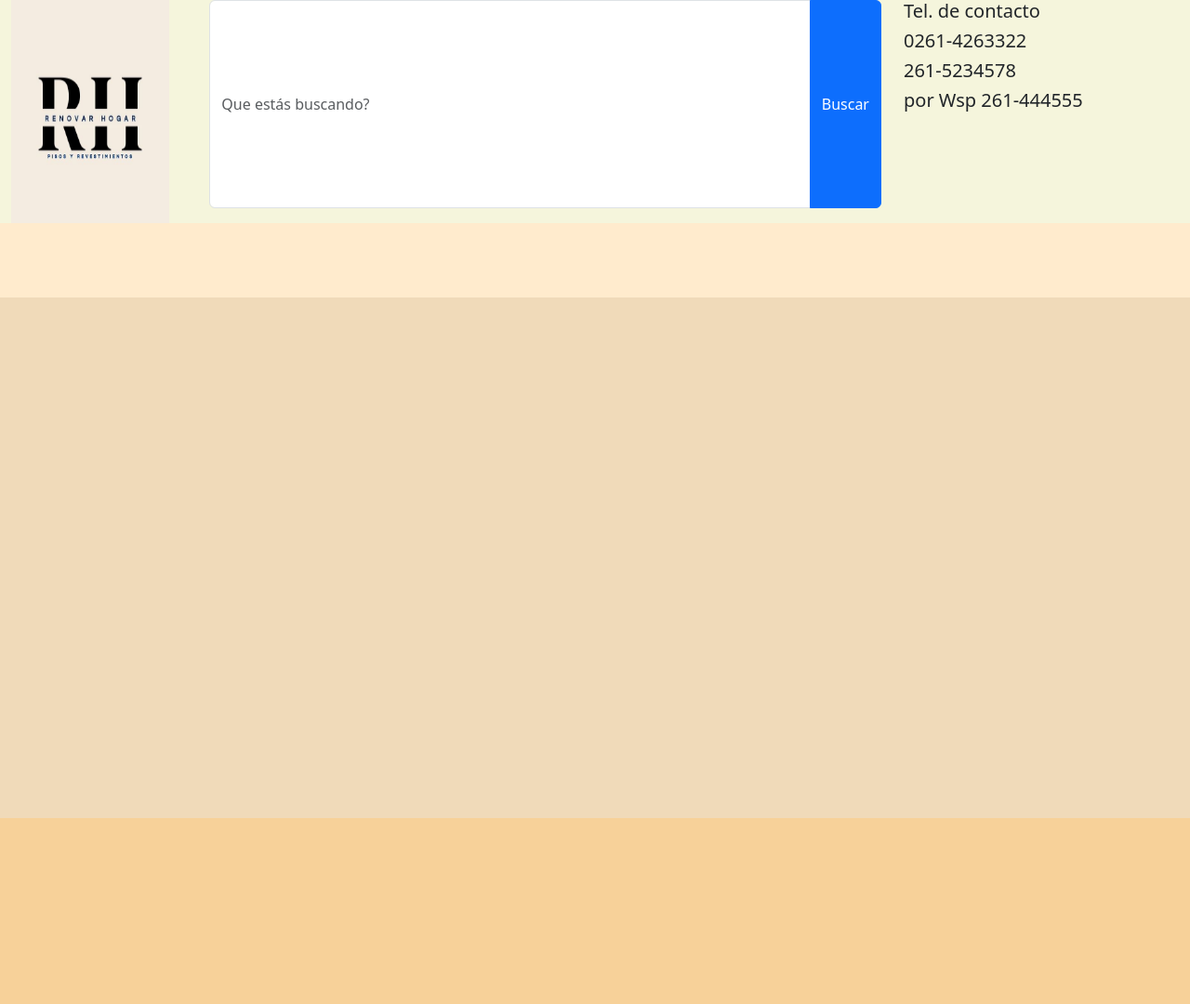
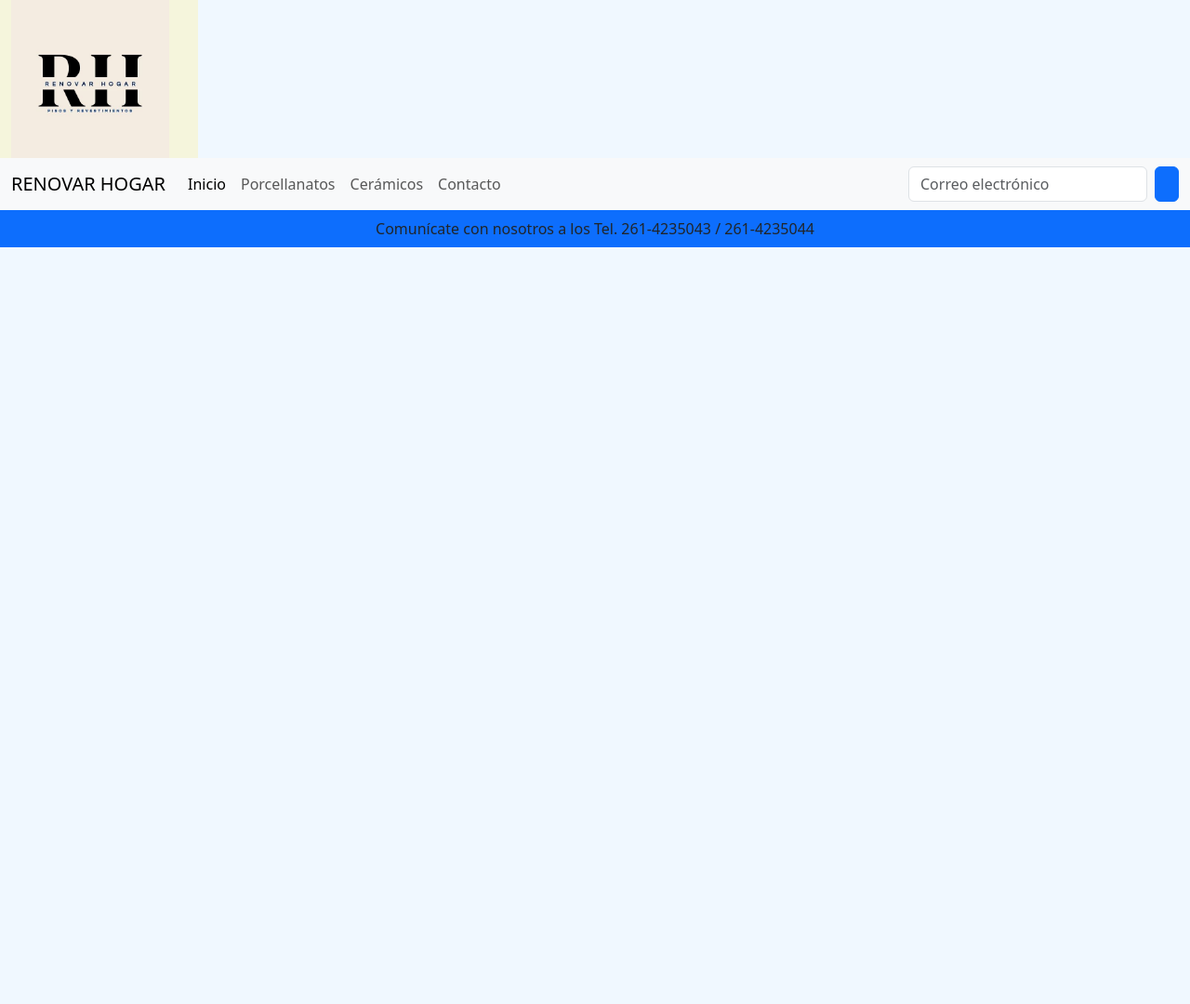
Before and after one commit to O-Caballero24/repositorio2daPreEntrega, a plain HTML site: page proyecto_2da_pre_entrega_Caballero_Orlando/index.html in a window 1280 px wide. Shown: the whole page at 93% size. After the commit the page ends 800 px from the top, so only its background shows below. Drawn offline with nearby package versions, Linux system fonts and the light colour scheme.

Commit message:
v.0.0.2
Se edita el formato de la página y se comienza desde cero.

```diff
--- a/proyecto_2da_pre_entrega_Caballero_Orlando/index.html
+++ b/proyecto_2da_pre_entrega_Caballero_Orlando/index.html
@@ -1,45 +1,62 @@
-<html>
+<!doctype html>
+<html lang="en">
 
 <head>
   <meta charset="utf-8">
-    <meta http-equiv="X-UA-Compatible" content="IE=edge">
   <meta name="viewport" content="width=device-width, initial-scale=1">
-    <title>Renovar Hogar</title>
-    <link rel="icon" href="./imagenes/icon/RH.ico">
-    <link rel="stylesheet" href="./style/style.css">
   <link href="https://cdn.jsdelivr.net/npm/bootstrap@5.3.3/dist/css/bootstrap.min.css" rel="stylesheet"
     integrity="sha384-QWTKZyjpPEjISv5WaRU9OFeRpok6YctnYmDr5pNlyT2bRjXh0JMhjY6hW+ALEwIH" crossorigin="anonymous">
+  <link rel="stylesheet" href="./style/style.css">
+  <link rel="icon" href="../proyecto_2da_pre_entrega_Caballero_Orlando/imagenes/icon/RH.ico">
+  <title>RENOVAR HOGAR</title>
 </head>
+
 <body>
-    <div class="container-fluid">
+  <!-- ENCABEZADO -->
+  <header>
+    <div class="container-fluid justify-content-center">
         <div class="header row">
             <div class="izq col-lg-2 col-md-1 col-sm-12">
                 <img class="logo" src="./imagenes/logo/RH.jpg">
             </div>
-            <div class="central col-lg-7  d-flex">
-                <div class="input-group mb-3">
-                  <input type="text" class="form-control" placeholder="Que estás buscando?" aria-label="Buscar" aria-describedby="button-addon2">
-                  <button class="btn btn-primary" type="button" id="button-addon2">Buscar</button>
+
+        </div>
+  </header>
+  <nav class="navbar navbar-expand-lg bg-body-tertiary">
+    <div class="container-fluid">
+      <a class="navbar-brand" href="#">RENOVAR HOGAR</a>
+      <button class="navbar-toggler" type="button" data-bs-toggle="collapse" data-bs-target="#navbarSupportedContent"
+        aria-controls="navbarSupportedContent" aria-expanded="false" aria-label="Toggle navigation">
+        <span class="navbar-toggler-icon"></span>
+      </button>
+      <div class="collapse navbar-collapse" id="navbarSupportedContent">
+        <ul class="navbar-nav me-auto mb-2 mb-lg-0">
+          <li class="nav-item">
+            <a class="nav-link active" aria-current="page" href="../proyecto_2da_pre_entrega_Caballero_Orlando/index.html">Inicio</a>
+          </li>
+          <li class="nav-item">
+            <a class="nav-link" href="#">Porcellanatos</a>
+          </li>
+          <li class="nav-item">
+            <a class="nav-link" href="#">Cerámicos</a>
+          </li>
+          <li class="nav-item">
+            <a class="nav-link" href="#">Contacto</a>
+          </li>
+        </ul>
+        <form class="d-flex">
+          <input class="form-control me-2" type="email" placeholder="Correo electrónico" aria-label="email">
+          <button class="btn btn-primary" type="button"></button>
+        </form>
       </div>
     </div>
-            <div class="der col-3">
-                <h5>Tel. de contacto</h5>
-                <h5>0261-4263322</h5>
-                <h5>261-5234578</h5>
-                <h5>por Wsp 261-444555 </h5>
+  </nav>
+  <div class="container-fluid bg-primary d-flex justify-content-center">
+    <p class="textlight mb-0 p-2 fs-6">Comunícate con nosotros a los Tel. 261-4235043 / 261-4235044</p>
   </div>
-        </div>
-        <div class="nav row"></div>
-        <div class="main row"></div>
-        <div class="footer row"></div>
-    </div>
-
-
-
   <script src="https://cdn.jsdelivr.net/npm/bootstrap@5.3.3/dist/js/bootstrap.bundle.min.js"
     integrity="sha384-YvpcrYf0tY3lHB60NNkmXc5s9fDVZLESaAA55NDzOxhy9GkcIdslK1eN7N6jIeHz"
     crossorigin="anonymous"></script>
-
 </body>
 
 </html>
--- a/proyecto_2da_pre_entrega_Caballero_Orlando/style/style.css
+++ b/proyecto_2da_pre_entrega_Caballero_Orlando/style/style.css
@@ -1,22 +1,10 @@
+body
+{
+    background-color: aliceblue;
+}
 .header
 {
-   height: 30%;
-   background-color: beige;
-}
-.nav
-{
-    height: 10%;
-    background-color: blanchedalmond;
-}
-.main
-{
-    height: 70%;
-    background-color: rgb(240, 218, 185);
-}
-.footer
-{
-    height: 25%;
-    background-color: rgb(247, 209, 153);
+   height: 10%;
 }
 .izq
 {
```
Lines whose indentation alone changed are shown as unchanged.
